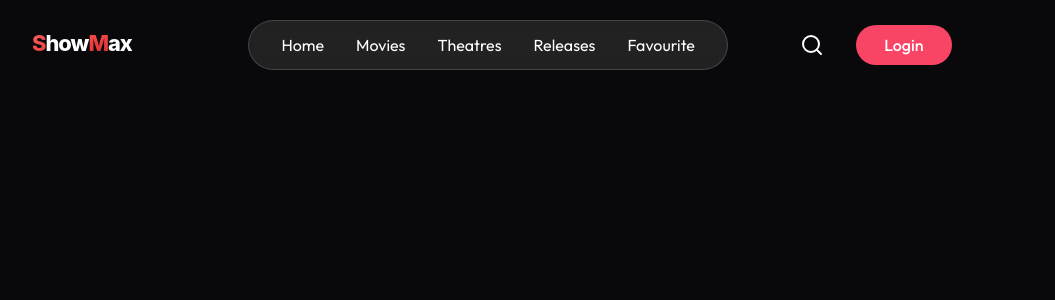
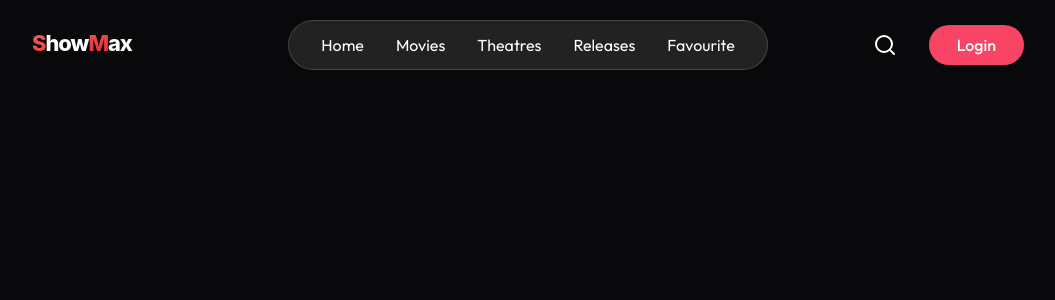
Before and after one commit to JashwanthK-28/ShowMax, a React (Vite) app in the folder client/: page / in a window 1280 px wide. Shown: the top 300 px of the page, without its empty margins (112-1167 px from the left). Built offline with nearby package versions, Linux system fonts and the light colour scheme; no server answers.

Commit message:
feat: update site logo and favicon with new stylistic design elements and completed navbar section

```diff
--- a/client/src/components/Navbar.jsx
+++ b/client/src/components/Navbar.jsx
@@ -1,13 +1,19 @@
 import React, { useState } from "react";
 import { assets } from "../assets/assets";
-import { Link } from "react-router-dom";
-import { SearchIcon, MenuIcon, XIcon } from "lucide-react";
+import { Link, useNavigate } from "react-router-dom";
+import { SearchIcon, MenuIcon, XIcon, TicketPlus } from "lucide-react";
+import { useClerk, UserButton, useUser } from "@clerk/clerk-react";
 
 const Navbar = () => {
   const [isOpen, setIsOpen] = useState(false);
+  const { user } = useUser();
+  const { openSignIn } = useClerk();
+
+  const navigate = useNavigate();
+
   return (
     <div className="fixed top-0 left-0 z-50 w-full flex items-center justify-between px-6 md:px-16 lg:px-36 py-5">
-      <Link to="/" className="max-md:flex-1">
+      <Link to="/" className="flex-1">
         <img src={assets.logo} alt="logo" className="w-36 h-auto" />
       </Link>
 
@@ -60,11 +66,26 @@ const Navbar = () => {
         </Link>
       </div>
 
-      <div className="flex items-center justify-between gap-8">
+      <div className="flex md:flex-1 items-center justify-end gap-6 md:gap-8">
         <SearchIcon className="max-md:hidden w-6 h-6 cursor-pointer" />
-        <button className="px-4 py-1 sm:px-7 sm:py-2 bg-primary hover:bg-primary-dull transition rounded-full font-medium cursor-pointer">
-          Login
-        </button>
+        {!user ? (
+          <button
+            onClick={openSignIn}
+            className="px-4 py-1 sm:px-7 sm:py-2 bg-primary hover:bg-primary-dull transition rounded-full font-medium cursor-pointer"
+          >
+            Login
+          </button>
+        ) : (
+          <UserButton>
+            <UserButton.MenuItems>
+              <UserButton.Action
+                label="My Bookings"
+                labelIcon={<TicketPlus width={15} />}
+                onClick={() => navigate("/my-bookings")}
+              />
+            </UserButton.MenuItems>
+          </UserButton>
+        )}
       </div>
 
       <MenuIcon
```
Also changed, not shown: client/public/favicon.svg, client/src/assets/favicon.svg.
